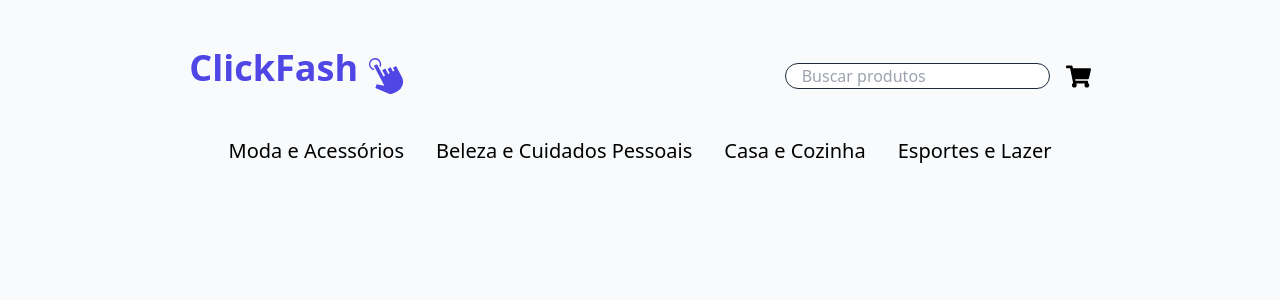
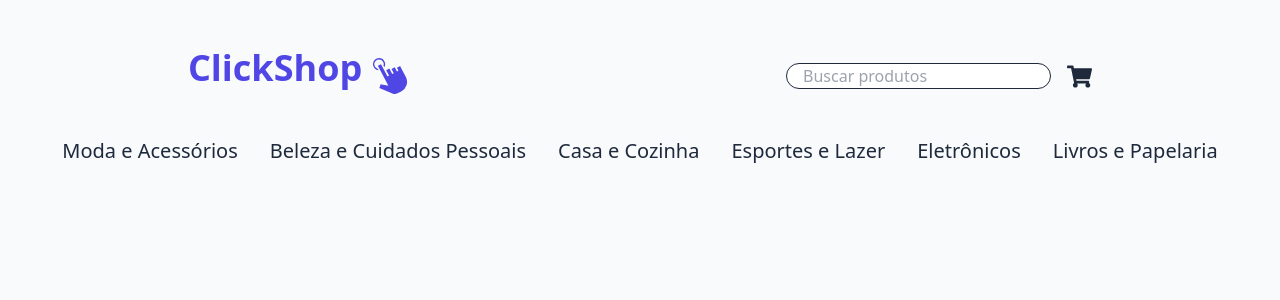
Before and after one commit to thiagodeas/e-commerce, a Next.js app: page / in a window 1280 px wide. Shown: the top 300 px of the page. Built offline with nearby package versions, Linux system fonts and the light colour scheme.

Commit message:
feat: adicionando mais ferramentas ao Header

```diff
--- a/src/components/Header.tsx
+++ b/src/components/Header.tsx
@@ -21,7 +21,7 @@ export default function Header () {
 
             <div className="flex items-center justify-around w-full pt-12">
                 <div className="flex items-center gap-2">
-                    <h1 className="text-4xl font-bold mb-4 text-[#4F46E5]">ClickFash</h1>
+                    <h1 className="text-4xl font-bold mb-4 text-[#4F46E5]">ClickShop</h1>
                     <GiClick className="w-[40px] h-[40px] text-[#4F46E5]"/>
                 </div>
 
@@ -33,16 +33,18 @@ export default function Header () {
                         className="px-4 border-[#1E293B] border rounded-full focus:outline-none focus:border-none focus:ring-2 focus:ring-[#6366F1]"
                         />
                     </div>
-                    <Link href='#'> <FaShoppingCart className="w-[25px] h-[25px]"/> </Link>
+                    <Link href='#'> <FaShoppingCart className="w-[25px] h-[25px] text-[#1E293B]"/> </Link>
                 </nav>
 
             </div>
 
-            <div className="flex items-center justify-center gap-8 w-full pt-8 text-[20px]">
+            <div className="flex items-center justify-center gap-8 w-full pt-8 text-[20px] text-[#1E293B]">
                 <Link href='#'> Moda e Acessórios </Link>
                 <Link href='#'> Beleza e Cuidados Pessoais </Link>
                 <Link href='#'> Casa e Cozinha </Link>
                 <Link href='#'> Esportes e Lazer </Link>
+                <Link href='#'> Eletrônicos </Link>
+                <Link href='#'> Livros e Papelaria </Link>
             </div>
         </header>
     );
```
